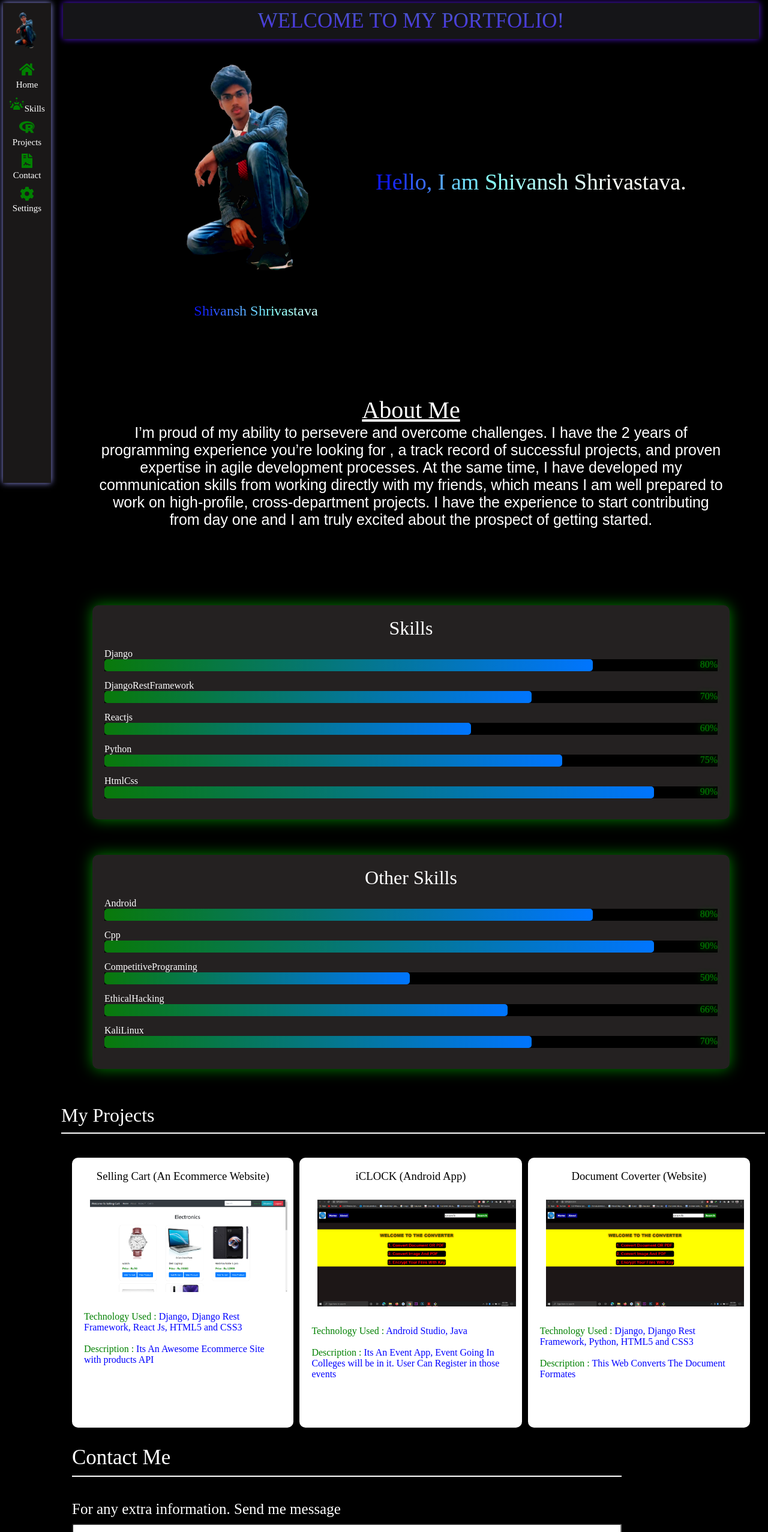
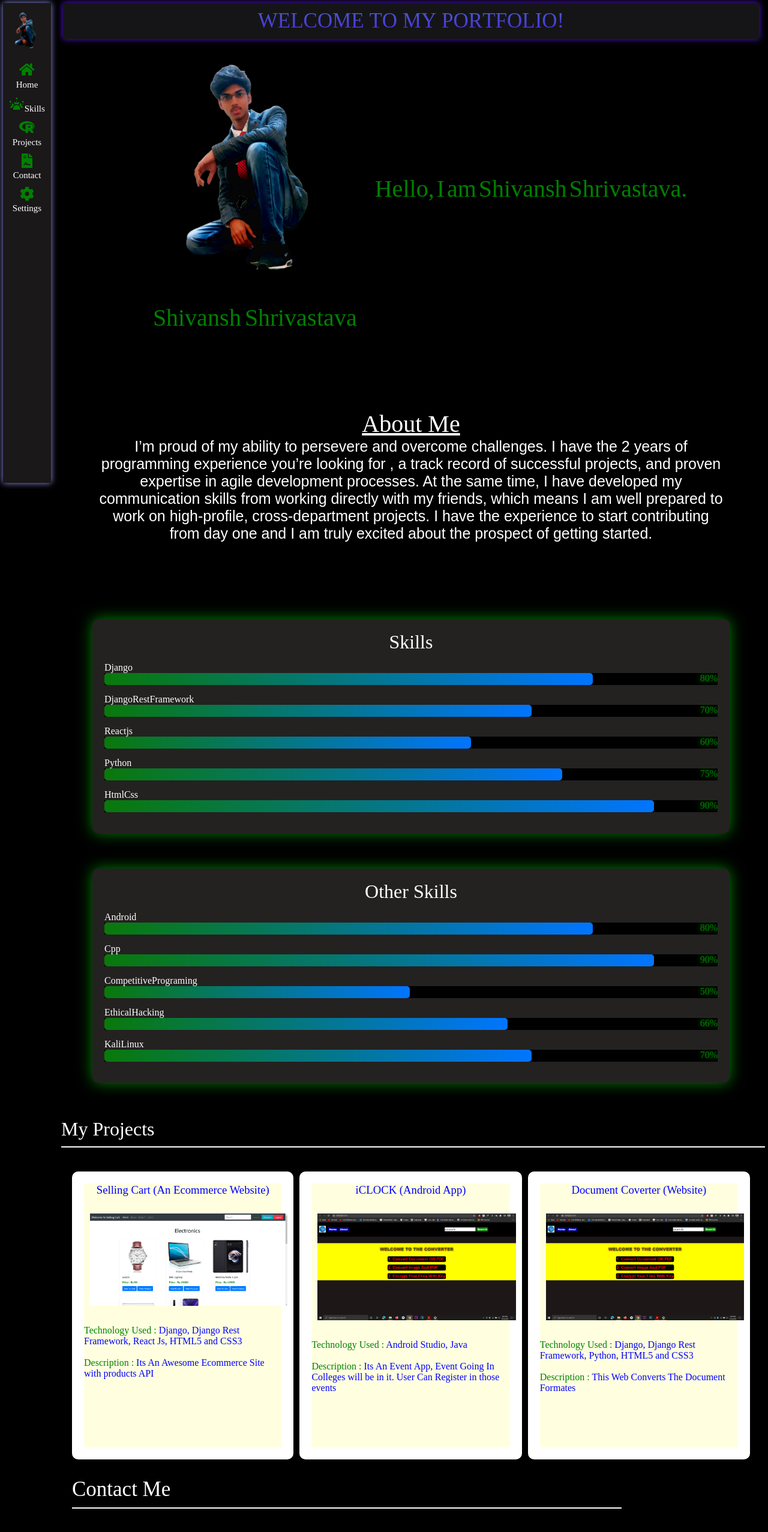
Before and after one commit to Github-Shivansh/My-Profile, a React (Create React App) app: page / in a window 1280 px wide. Shown: the top 2554 px of the page at 60% size. Built offline with nearby package versions, Linux system fonts and the light colour scheme; a web font is replaced by a local one.

Commit message:
layout updated

```diff
--- a/src/App.css
+++ b/src/App.css
@@ -156,10 +156,6 @@ html{
   max-width: 400px;
 }
 
-.introduction{
-  font-size: 38px;
-  color: red;
-}
 
 span{
   display: inline-block;
@@ -242,8 +238,6 @@ span{
   }
 }
 
-.Projects{
-}
 .Projects > h1{
   margin-left: 7px;
   margin-bottom: 40px;
@@ -258,16 +252,13 @@ span{
   grid-gap: 10px;
   color: blue;
 }
-.ProjectView h3{
-  color:black;
-}
 .project {
   display: grid;
   justify-content: center;
   max-width: 500px;
   background-color: white;
   border-radius: 10px;
-  min-height: 450px;
+  min-height: 480px;
   padding: 20px;
   overflow: scroll;
 }
@@ -285,6 +276,9 @@ span{
   margin: 10px;
   max-width: 100%;
   max-height: 100%;
+}
+.innerprojectview{
+  background-color:lightyellow;
 }
 
 @media only screen and (max-width:900px){
@@ -304,7 +298,6 @@ span{
     display: grid;
     grid-template-columns: repeat(1,1fr);
   }
-
 }
 
 .ContactForm{
--- a/src/animations.js
+++ b/src/animations.js
@@ -26,26 +26,43 @@ function addSpansToText(classname) {
     return text;
 }
 
-function animateText(classname, animationName = "bounce",animationTime=2, colorValue = 5, changeColor = false) {
+function animateText(classname, animationName, animationDuration, cssObject = {}) {
     var text = addSpansToText(classname);
     console.log(text)
     var sizeOfText = text.length;
-    var calcTime = animationTime / sizeOfText;
+    var calcTime = animationDuration / sizeOfText;
     var temp = 0;
+
+    var characterIdArray = [];
+
     for (var i = 1; i <= sizeOfText; i++){
-        if (text[i-1] != ' ') {
+
+        if (text[i - 1] != ' ') {
+
             var id = "#" + classname + String(i);
-            if (changeColor) {
-                $(id).css({
-                    'color': `rgba(${colorValue + 10 * i},${colorValue + 20 * i},250)`
-                })
-            }
             $(id).css({
                 'animation': animationName,
                 'animation-duration': String(temp) + "s",
                 'animation-timing-function': 'linear',
             })
+            $(id).css(cssObject);
             temp += calcTime
+            characterIdArray.push(id);
+        }
+    }
+    return characterIdArray;
+}
+
+function alterTextFontSize(ids, differValue=2) {
+    for (let id in ids) {
+        if (differValue % 2 == 0) {
+            $(id).css({
+                'font-size': $(id).css('font-size')+differValue
+            })
+        } else {
+            $(id).css({
+                'font-size': $(id).css('font-size') - differValue
+            })
         }
     }
 }
@@ -54,9 +71,17 @@ function addHtmlToClass(classname, html) {
     classname = "." + classname;
     $(classname).html(html)
 }
+
+
 function getPositionById(id) {
     id = "#" + id;
     alert($(id).position());
     return $(id).position();
 }
-export { animateText, addSpansToText, addHtmlToClass}
+export {
+    animateText,
+    addSpansToText,
+    addHtmlToClass,
+    getPositionById,
+    alterTextFontSize
+}
--- a/src/components/Header.jsx
+++ b/src/components/Header.jsx
@@ -3,7 +3,7 @@ import { animateText } from '../animations'
 import {FaCog} from 'react-icons/fa'
 export class Header extends Component {
     componentDidMount() {
-        animateText("heading","flipInX",3,10,true);
+        animateText("heading", "flipInX", 3);
     }
     render() {
         return (
--- a/src/components/HomeView.jsx
+++ b/src/components/HomeView.jsx
@@ -1,10 +1,17 @@
 import React, { Component, useEffect } from 'react'
-import { animateText} from '../animations'
+import { animateText, alterTextFontSize} from '../animations'
 
 export class HomeView extends Component {
     componentDidMount() {
-        animateText("introduction","backInDown",5,5,true);
-        animateText("name", "bounce", 3, 5, 15, true);
+
+        let cssObject = {
+            'color': 'green',
+            'font-size': '40px',
+            'line-height':'50px'
+        };
+        var introTextIds = animateText("introduction", "backInDown", 5, cssObject);
+        animateText("name", "bounce", 3, cssObject);
+
     }
     render() {
         return (
--- a/src/components/ProjectView.jsx
+++ b/src/components/ProjectView.jsx
@@ -11,7 +11,7 @@ export class ProjectView extends Component {
     render() {
         return (
             <div data-aos="fade-up" data-aos-duration="1500" className="project">
-                <div className="project-header">
+                <div className="innerprojectview">
                     <h3 align="center">{this.props.project.name}</h3>
                     <br/>
                     <img src={this.props.project.imageurl} alt={this.props.project.name + "_pic"} />
@@ -26,7 +26,6 @@ export class ProjectView extends Component {
                         </p>
                     </div>
                 </div>
-
             </div>
         )
     }
```
Also changed, not shown: 1 other file (tests, documents, lock files or other folders).
